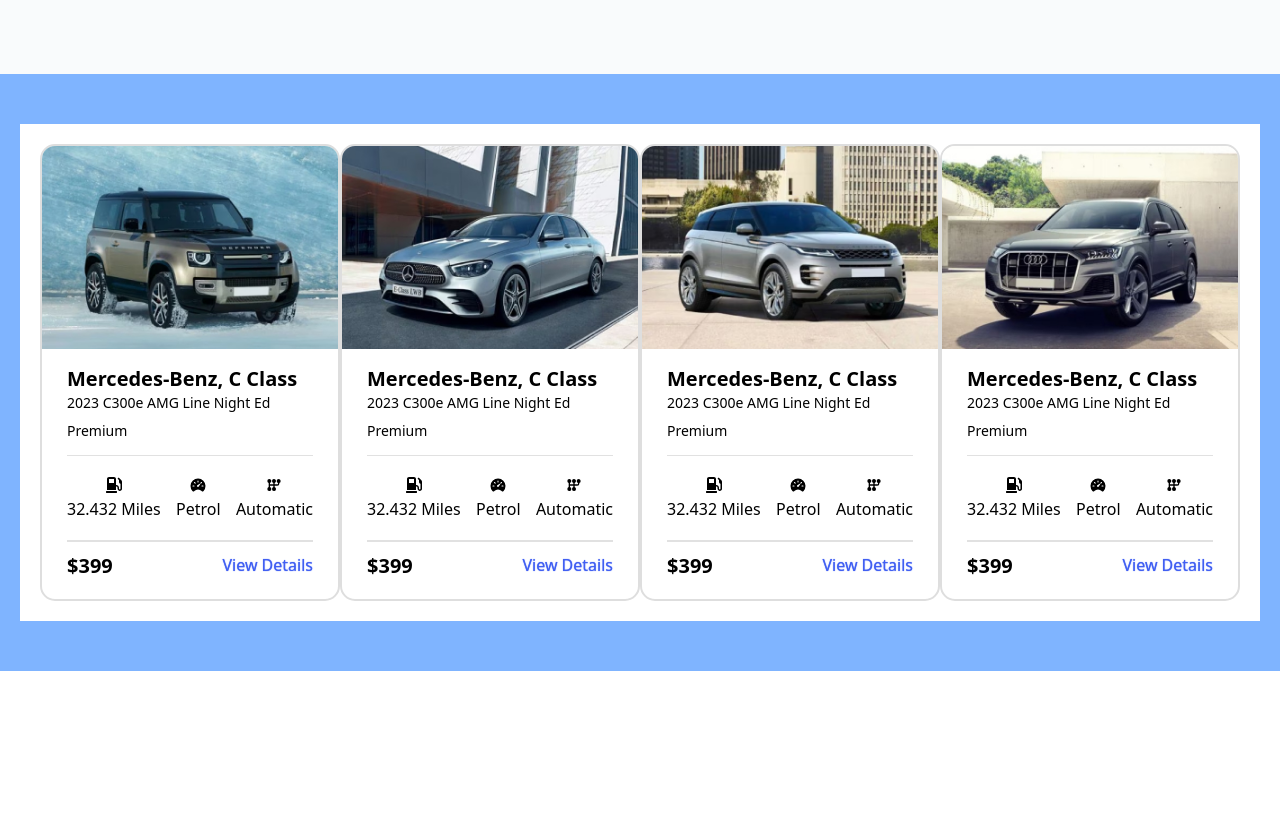
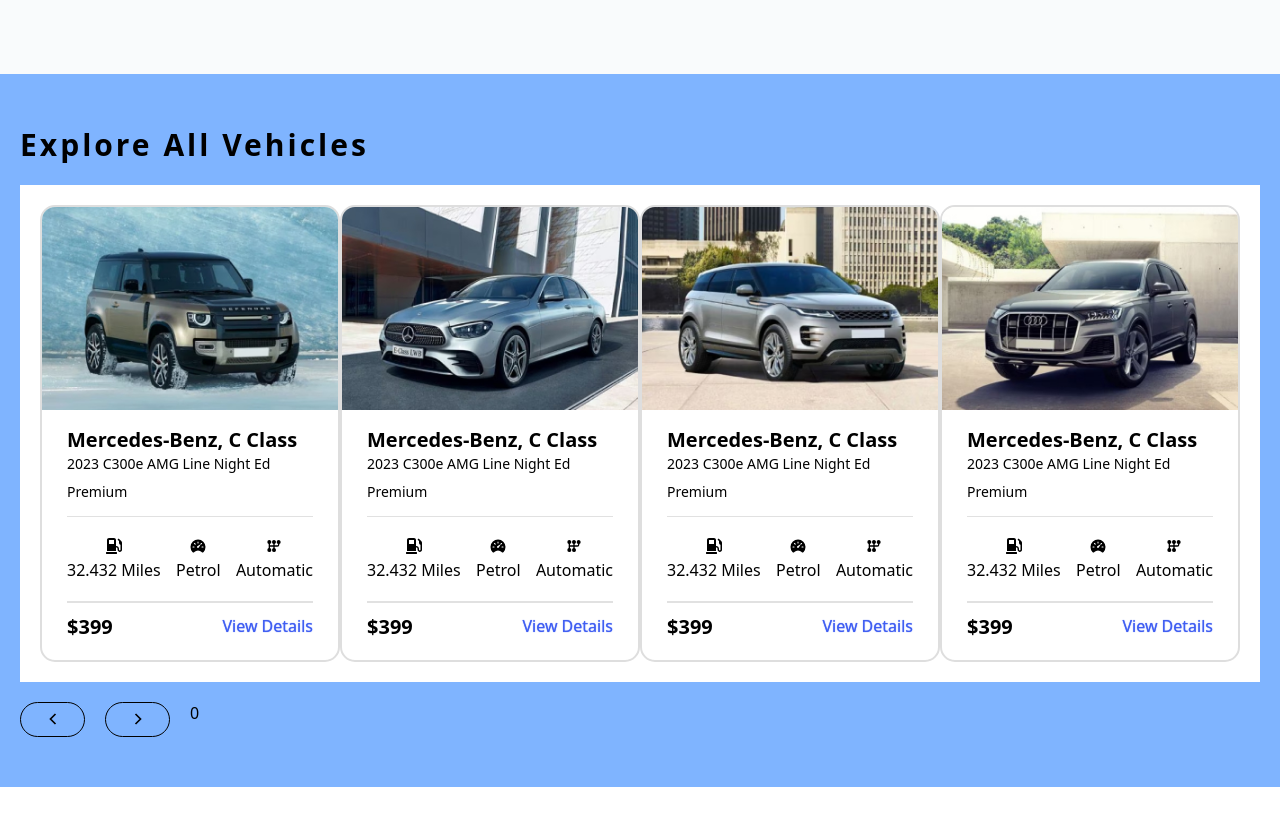
Before and after one commit to DimaShamoev/Car_Rent_WebSite, a React (Vite) app: page / in a window 1280 px wide. Shown: the part 1680-2497 px from the top of the page. Before the commit the page ends 2381 px from the top, so only its background shows below. Built offline with nearby package versions, Linux system fonts and the light colour scheme.

Commit message:
handmade slider -_-

```diff
--- a/src/Pages/Home/Home.css
+++ b/src/Pages/Home/Home.css
@@ -251,6 +251,39 @@
     padding: 20px 25px;
 }
 
+.vehicle-title {
+    font-size: 30px;
+    letter-spacing: 3px;
+    margin: 0 0 20px 0;
+    font-weight: 600;
+}
+
+.vehicle-buttons {
+    margin: 20px 0 0 0;
+    display: flex;
+    gap: 20px;
+}
+
+.vehicle-btn button {
+    width: 65px;
+    height: 35px;
+    border: solid 1px black;
+    border-radius: 30px;
+    background: transparent;
+    display: flex;
+    justify-content: center;
+    align-items: center;
+    font-size: 20px;
+    font-weight: 800;
+    cursor: pointer;
+    transition: 0.3s;
+
+    &:hover {
+        background-color: black;
+        color: white;
+    }
+}
+
 .vehicle-name-block {
     font-weight: 600;
     font-size: 20px;
--- a/src/Pages/Home/Home.tsx
+++ b/src/Pages/Home/Home.tsx
@@ -5,8 +5,11 @@
 import { FaGasPump } from "react-icons/fa";
 import { IoSpeedometer } from "react-icons/io5";
 import { TbManualGearboxFilled } from "react-icons/tb";
+import { GrFormNext, GrFormPrevious } from "react-icons/gr";
 
 const Home: React.FunctionComponent = () => {
+
+    // landing car rent options
     const [openMenus, setOpenMenus] = useState<{ [key: string]: boolean }>({
         usedCars: false,
         brands: false,
@@ -14,14 +17,16 @@
         price: false,
     });
 
-    const [hoveredIndex, setHoveredIndex] = useState<number | null>(null);
-
     const handleOpenMenu = (menu: string) => {
         setOpenMenus((prev) => ({
             ...prev,
             [menu]: !prev[menu],
         }));
     };
+    // ^ landing car rent options
+
+    // Vehicle For LifeStyle
+    const [hoveredIndex, setHoveredIndex] = useState<number | null>(null);
 
     const handleMouseOn = (index: number) => {
         setHoveredIndex(index);
@@ -62,7 +67,9 @@
             path: "img/life-style-car-6.png",
         },
     ];
+    // ^ Vehicle For LifeStyle
 
+    // Offers
     const textAnimation = {
         hidden: {
             x: -200,
@@ -132,6 +139,24 @@
         img: string;
         price: number;
     }
+    // ^ Offers
+
+    // Explore Cars Slider
+
+    const [currentSlideIndex, SetCurrentSlideIndex] = React.useState<number>(0);
+
+    const handleNext = () => {
+        SetCurrentSlideIndex((prevIndex) => (
+            (prevIndex + 1) % vehicles.length
+        ))
+    }
+
+    const handlePrev = () => {
+        SetCurrentSlideIndex((prevIndex) => (
+            prevIndex === 0 ? vehicles.length - 1 : prevIndex - 1
+        ))
+    }
+
 
     const vehicles: IVehicles[] = [
         {
@@ -171,6 +196,11 @@
             price: 399
         }
     ];
+
+
+
+    // ^ Explore Cars Slider
+
 
     return (
         <div className="home_page">
@@ -388,12 +418,19 @@
                 </motion.div>
             </motion.div>
 
+
+            {/* Correct Slider 💀 */}
             <div className="vehicle-slider">
-                <div className="vehicle-title"></div>
-                <div className="vehicle-types"></div>
+                <div className="vehicle-title">Explore All Vehicles</div>
+
                 <div className="vehicle-slider-track">
                     {vehicles.map((vehicle, index) => (
-                        <div className="vehicle-card" key={index}>
+                        <div
+                            className="vehicle-card" key={index}
+                            style={{
+                                transform: `translateX(-${currentSlideIndex * 600}px)`,
+                            }}
+                        >
                             <div className="vehicle-img-block">
                                 <img src={vehicle.img} alt="" />
                             </div>
@@ -428,7 +465,20 @@
                         </div>
                     ))}
                 </div>
-                <div className="vehicle-slider-btn"></div>
+
+                <div className="vehicle-buttons">
+                    <div className="vehicle-prev-btn vehicle-btn">
+                        <button onClick={handlePrev}>
+                            <GrFormPrevious />
+                        </button>
+                    </div>
+                    <div className="vehicle-prev-btn vehicle-btn">
+                        <button onClick={handleNext}>
+                            <GrFormNext />
+                        </button>
+                    </div>
+                    {currentSlideIndex}
+                </div>
             </div>
         </div>
     );
```
